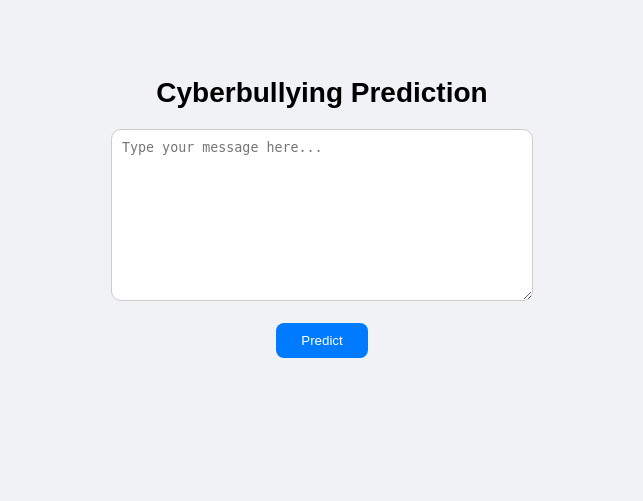
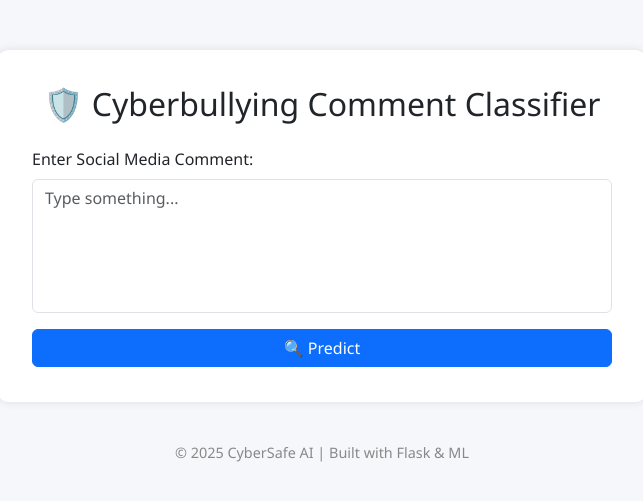
Before and after one commit to KummariMythili/cyber_bulling_prediction, a Flask app: page / in a window 1280 px wide. Shown: the top 501 px of the page, without its empty margins (318-961 px from the left). Run offline with Flask 3, Linux system fonts and the light colour scheme; parts of the project's set-up code (start-up, migrations or seed data) failed here and were passed over.

Commit message:
updataed index and app.py

```diff
--- a/App/app.py
+++ b/App/app.py
@@ -3,11 +3,11 @@ import pickle
 
 app = Flask(__name__)
 
-# Load Fine-Tuned Model
+# Load Fine-Tuned Model & TF-IDF Vectorizer
 with open('model/fine_tune.pkl', 'rb') as f:
     tfidf, model = pickle.load(f)
 
-# Define the label mapping (adjust according to your dataset labels)
+# Label Mapping (you can modify based on dataset)
 label_mapping = {
     'not_cyberbullying': '✅ No Cyberbullying Detected',
     'age': '🚨 Cyberbullying Detected: Age-based',
@@ -23,17 +23,16 @@ def home():
 
 @app.route('/predict', methods=['POST'])
 def predict():
-    if request.method == 'POST':
-        message = request.form['message']
-        if message.strip() == '':
-            return render_template('index.html', prediction="❗ Please enter a message.")
+    message = request.form['message']
 
-        vect_message = tfidf.transform([message])
-        prediction = model.predict(vect_message)[0]
+    if message.strip() == '':
+        return render_template('index.html', prediction="❗ Please enter a message.", user_input=None)
 
-        result = label_mapping.get(prediction, "❗ Unknown Prediction")
+    vect_message = tfidf.transform([message])
+    prediction = model.predict(vect_message)[0]
+    result = label_mapping.get(prediction, "❗ Unknown Prediction")
 
-        return render_template('index.html', prediction=result)
+    return render_template('index.html', prediction=result, user_input=message)
 
 if __name__ == '__main__':
     app.run(debug=True)
--- a/App/templates/index.html
+++ b/App/templates/index.html
@@ -1,19 +1,91 @@
 <!DOCTYPE html>
-<html>
+<html lang="en">
 <head>
+    <meta charset="UTF-8">
     <title>Cyberbullying Detection</title>
-    <link rel="stylesheet" href="/static/main_css.css">
+    <meta name="viewport" content="width=device-width, initial-scale=1">
+
+    <!-- Bootstrap CSS CDN -->
+    <link href="https://cdn.jsdelivr.net/npm/bootstrap@5.3.0/dist/css/bootstrap.min.css" rel="stylesheet">
+
+    <style>
+        body {
+            background-color: #f5f7fa;
+            font-family: 'Segoe UI', Tahoma, Geneva, Verdana, sans-serif;
+        }
+
+        .container {
+            max-width: 650px;
+            margin-top: 50px;
+            background-color: #fff;
+            padding: 35px;
+            border-radius: 12px;
+            box-shadow: 0 0 10px rgba(0,0,0,0.1);
+        }
+
+        .form-control {
+            resize: none;
+        }
+
+        .result-box {
+            margin-top: 20px;
+            padding: 20px;
+            border-left: 5px solid #0d6efd;
+            background-color: #f1f1f1;
+            border-radius: 6px;
+        }
+
+        .result-box strong {
+            display: block;
+            margin-bottom: 5px;
+        }
+
+        .footer-note {
+            text-align: center;
+            margin-top: 40px;
+            color: #888;
+            font-size: 0.9rem;
+        }
+    </style>
 </head>
+
 <body>
-    <h1>Cyberbullying Prediction</h1>
-    <form action="/predict" method="post">
-        <textarea name="message" placeholder="Type your message here..." required></textarea>
-        <br><br>
-        <button type="submit">Predict</button>
-    </form>
+    <div class="container">
+        <h2 class="text-center mb-4">🛡️ Cyberbullying Comment Classifier</h2>
 
-    {% if prediction %}
-    <h2>{{ prediction }}</h2>
-    {% endif %}
+        <!-- Input Form -->
+        <form method="POST" action="/predict">
+            <div class="mb-3">
+                <label for="message" class="form-label">Enter Social Media Comment:</label>
+                <textarea class="form-control" id="message" name="message" rows="5" placeholder="Type something..." required></textarea>
+            </div>
+            <div class="d-grid">
+                <button type="submit" class="btn btn-primary">🔍 Predict</button>
+            </div>
+        </form>
+
+        <!-- Show Prediction -->
+        {% if prediction %}
+            <div class="result-box mt-4">
+                <strong>📌 Prediction Result:</strong>
+                <p class="mb-0"><span style="font-weight: 500; color: #0d6efd;">{{ prediction }}</span></p>
+            </div>
+        {% endif %}
+
+        <!-- Show User Input -->
+        {% if user_input %}
+            <div class="result-box mt-3">
+                <strong>📝 Your Input:</strong>
+                <p class="mb-0">{{ user_input }}</p>
+            </div>
+        {% endif %}
+    </div>
+
+    <div class="footer-note">
+        &copy; 2025 CyberSafe AI | Built with Flask & ML
+    </div>
+
+    <!-- Bootstrap JS Bundle CDN -->
+    <script src="https://cdn.jsdelivr.net/npm/bootstrap@5.3.0/dist/js/bootstrap.bundle.min.js"></script>
 </body>
 </html>
```
